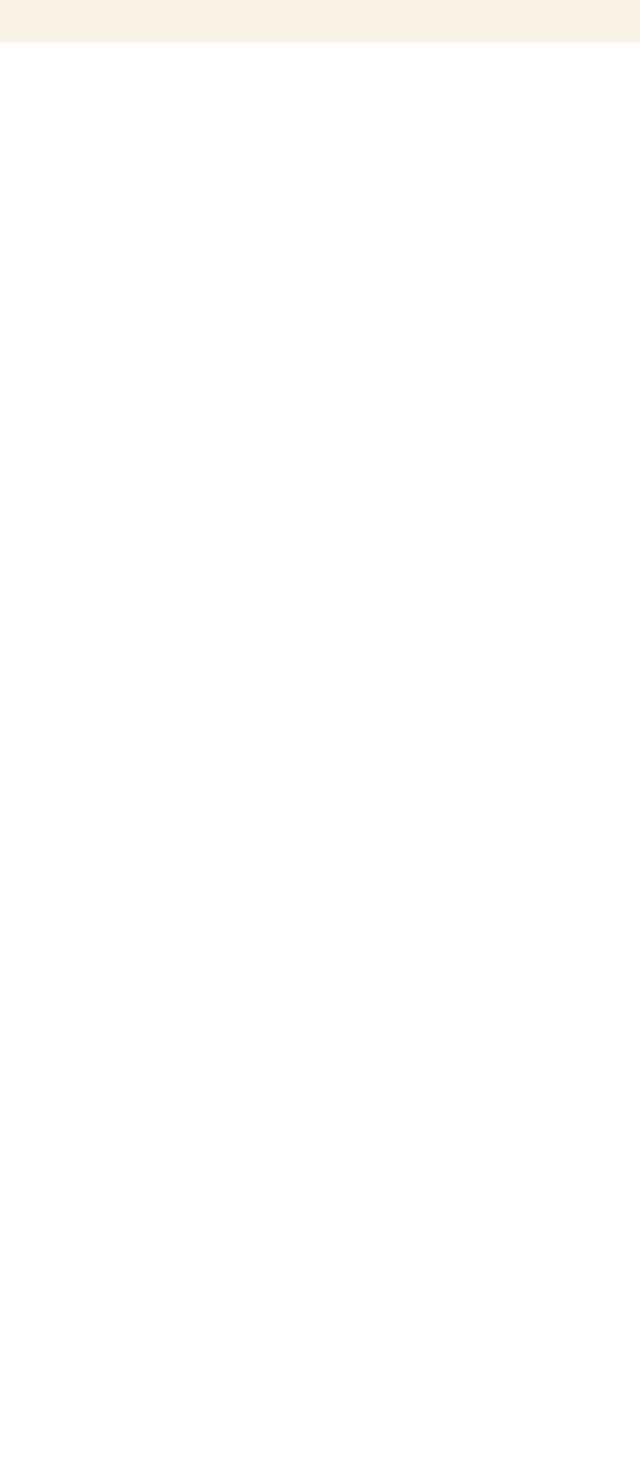
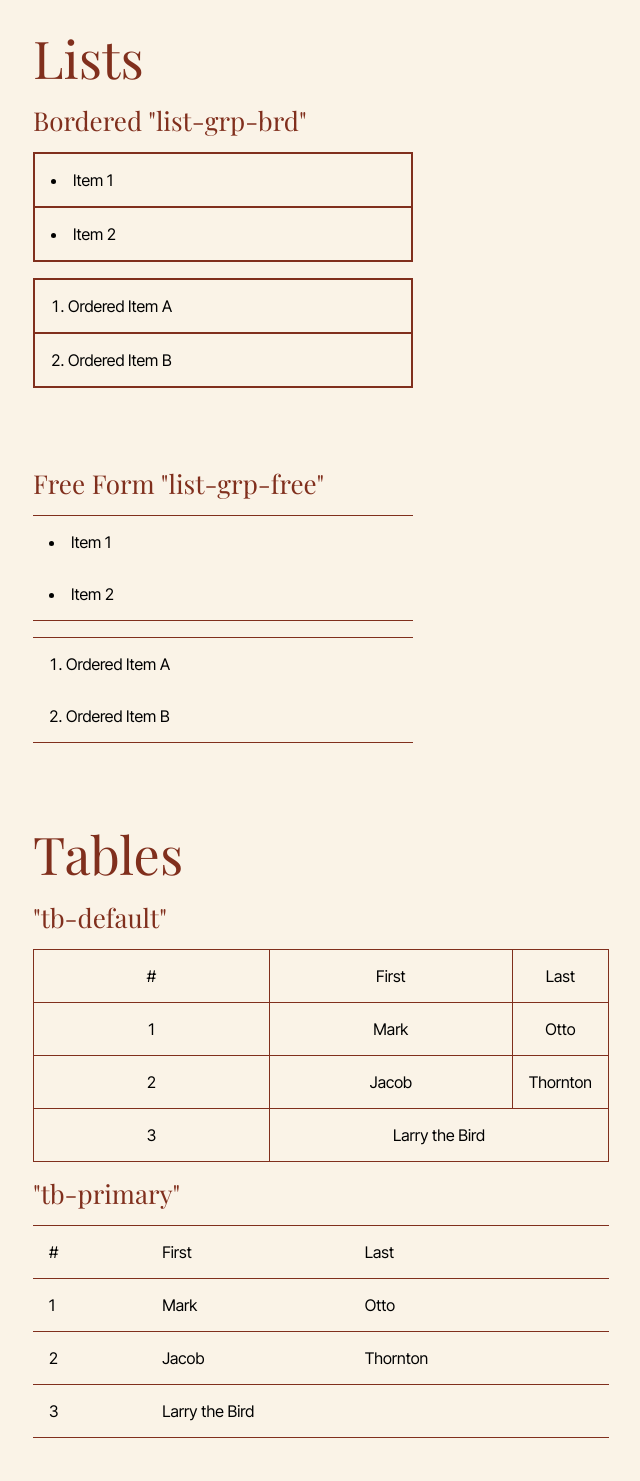
Before and after one commit to pham0188/css-framework, a plain HTML site: page index.html in a window 1280 px wide. Shown: the part 2941-4422 px from the top of the page, without its empty margins (31-671 px from the left). Before the commit the page ends 2984 px from the top, so only its background shows below. Drawn offline with nearby package versions, Linux system fonts and the light colour scheme; a web font is replaced by a local one.

Commit message:
completes the requirements

```diff
--- a/index.html
+++ b/index.html
@@ -1,31 +1,34 @@
 <!DOCTYPE html>
 <html lang="en">
   <head>
-    <meta charset="UTF-8">
-    <meta name="viewport" content="width=device-width, initial-scale=1.0">
-    <link rel="stylesheet" href="./css/vintage.css">
+    <meta charset="UTF-8" />
+    <meta name="viewport" content="width=device-width, initial-scale=1.0" />
+    <link rel="stylesheet" href="./css/vintage.css" />
     <title>Vintage CSS Framework</title>
   </head>
 
   <body>
     <section class="bg-red">
-<h1 class="pt-32 text-center text-white"> Welcome to Vintage CSS</h1>
-<p class="px-32 pt-5 pb-32 text-left text-white">Most modern CSS frameworks embrace minimalism, grids, and sans-serif clarity.
-    Vintage CSS dares to be different. Inspired by vintage design, timeless typography, this framework offers an elegant alternative to the sleek, sterile look of modern websites.
-
-    With serif-based headings but easy-to-read body paragraphs, Vintage CSS brings back the charm of a bygone era—while still being responsive, lightweight, and developer-friendly.
-
-    Whether you are building a personal portfolio, a boutique brand site, or a storytelling project, Vintage CSS helps you create experiences that feel crafted, timeless, and unique.</p>
+      <h1 class="pt-32 text-center text-white">Welcome to Vintage CSS</h1>
+      <p class="px-32 pt-5 pb-32 text-left text-white">
+        Most modern CSS frameworks embrace minimalism, grids, and sans-serif
+        clarity. Vintage CSS dares to be different. Inspired by vintage design,
+        timeless typography, this framework offers an elegant alternative to the
+        sleek, sterile look of modern websites. With serif-based headings but
+        easy-to-read body paragraphs, Vintage CSS brings back the charm of a
+        bygone era—while still being responsive, lightweight, and
+        developer-friendly. Whether you are building a personal portfolio, a
+        boutique brand site, or a storytelling project, Vintage CSS helps you
+        create experiences that feel crafted, timeless, and unique.
+      </p>
     </section>
-
-
 
     <!-- ===================== STYLESHEET ===================== -->
 
     <section class="p-10 bg-paper">
       <!-- Heading Section -->
 
-    <section class="p-6 mb-8 ">
+      <section class="p-6 mb-8">
         <h2 class="text-red">Headings</h2>
         <h1 class="mb-2">This is Heading 1</h1>
         <h2 class="mb-2">This is Heading 2</h2>
@@ -37,7 +40,7 @@
 
       <!-- Font Weight Section -->
 
-    <section class="p-6 mb-8 ">
+      <section class="p-6 mb-8">
         <h2 class="text-red">Font Weight Classes</h2>
         <p class="fw-thin mb-2">This is thin weight (100)</p>
         <p class="fw-extra-light mb-2">This is extra-light weight (200)</p>
@@ -53,13 +56,22 @@
       <!-- Padding Section -->
       <section class="p-6 mb-8">
         <h2 class="text-red">Padding Classes</h2>
-        <div class="p-4 mb-3 border-thin border-solid rounded-subtle" style="background: #e8dcc4;">
+        <div
+          class="p-4 mb-3 border-thin border-solid rounded-subtle"
+          style="background: #e8dcc4"
+        >
           .p-4 - Padding all sides (1rem)
         </div>
-        <div class="px-8 py-2 mb-3 border-thin border-solid rounded-subtle" style="background: #e8dcc4;">
+        <div
+          class="px-8 py-2 mb-3 border-thin border-solid rounded-subtle"
+          style="background: #e8dcc4"
+        >
           .px-8 .py-2 - Horizontal 2rem, Vertical 0.5rem
         </div>
-        <div class="pt-6 pb-3 pl-4 pr-8 border-thin border-solid rounded-subtle" style="background: #e8dcc4;">
+        <div
+          class="pt-6 pb-3 pl-4 pr-8 border-thin border-solid rounded-subtle"
+          style="background: #e8dcc4"
+        >
           .pt-6 .pb-3 .pl-4 .pr-8 - Individual sides
         </div>
       </section>
@@ -67,18 +79,27 @@
       <!-- Margin Section -->
       <section class="p-6 mb-8">
         <h2 class="text-red">Margin Classes</h2>
-        <div class="border-thin border-solid rounded-subtle" style="background: #e8dcc4;">
-            <div class="m-4 p-3" style="background: #d4c5a9;">
+        <div
+          class="border-thin border-solid rounded-subtle"
+          style="background: #e8dcc4"
+        >
+          <div class="m-4 p-3" style="background: #d4c5a9">
             .m-4 - Margin all sides (1rem)
           </div>
         </div>
-        <div class="mt-6 border-thin border-solid rounded-subtle" style="background: #e8dcc4;">
-            <div class="mx-auto p-3" style="background: #d4c5a9; width: 60%;">
+        <div
+          class="mt-6 border-thin border-solid rounded-subtle"
+          style="background: #e8dcc4"
+        >
+          <div class="mx-auto p-3" style="background: #d4c5a9; width: 60%">
             .mx-auto - Centered horizontally
           </div>
         </div>
-        <div class="mt-4 border-thin border-solid rounded-subtle" style="background: #e8dcc4;">
-            <div class="my-6 p-3" style="background: #d4c5a9;">
+        <div
+          class="mt-4 border-thin border-solid rounded-subtle"
+          style="background: #e8dcc4"
+        >
+          <div class="my-6 p-3" style="background: #d4c5a9">
             .my-6 - Vertical margin (1.5rem)
           </div>
         </div>
@@ -115,7 +136,7 @@
       <!-- Buttons -->
       <section class="p-6 mb-8">
         <h2 class="text-red">Buttons</h2>
-    <div class="mb-4">
+        <div class="mb-4 list-unordered">
           <button class="btn">Default</button>
           <button class="btn-primary">Primary</button>
           <button class="btn-secondary">Secondary</button>
@@ -124,9 +145,93 @@
         </div>
       </section>
 
+      <!-- Lists -->
+      <section class="p-6 mb-4">
+        <h2 class="text-red">Lists</h2>
+        <h4 class="text-red">Bordered "list-grp-brd"</h4>
 
-
+        <ul class="mb-4 list-grp list-grp-brd">
+          <li>Item 1</li>
+          <li>Item 2</li>
+        </ul>
+        <ol class="mb-4 list-grp list-grp-brd">
+          <li>Ordered Item A</li>
+          <li>Ordered Item B</li>
+        </ol>
       </section>
 
+      <section class="p-6 mb-4">
+        <h4 class="text-red">Free Form "list-grp-free"</h4>
+
+        <ul class="mb-4 list-grp list-grp-free">
+          <li>Item 1</li>
+          <li>Item 2</li>
+        </ul>
+        <ol class="mb-4 list-grp list-grp-free">
+          <li>Ordered Item A</li>
+          <li>Ordered Item B</li>
+        </ol>
+      </section>
+
+      <!-- Tables -->
+      <section class="p-6 mb-8">
+        <h2 class="text-red">Tables</h2>
+        <h4 class="text-red">"tb-default"</h4>
+        <table class="tb tb-default">
+          <thead>
+            <tr>
+              <th scope="col">#</th>
+              <th scope="col">First</th>
+              <th scope="col">Last</th>
+            </tr>
+          </thead>
+          <tbody>
+            <tr>
+              <th scope="row">1</th>
+              <td>Mark</td>
+              <td>Otto</td>
+            </tr>
+            <tr>
+              <th scope="row">2</th>
+              <td>Jacob</td>
+              <td>Thornton</td>
+            </tr>
+            <tr>
+              <th scope="row">3</th>
+              <td colspan="2">Larry the Bird</td>
+            </tr>
+          </tbody>
+        </table>
+
+        <h4 class="text-red">"tb-primary"</h4>
+        <div class="mb-4">
+          <table class="tb tb-primary">
+            <thead>
+              <tr>
+                <th scope="col">#</th>
+                <th scope="col">First</th>
+                <th scope="col">Last</th>
+              </tr>
+            </thead>
+            <tbody>
+              <tr>
+                <th scope="row">1</th>
+                <td>Mark</td>
+                <td>Otto</td>
+              </tr>
+              <tr>
+                <th scope="row">2</th>
+                <td>Jacob</td>
+                <td>Thornton</td>
+              </tr>
+              <tr>
+                <th scope="row">3</th>
+                <td colspan="2">Larry the Bird</td>
+              </tr>
+            </tbody>
+          </table>
+        </div>
+      </section>
+    </section>
   </body>
 </html>
--- a/src/components/_list.scss
+++ b/src/components/_list.scss
@@ -0,0 +1,54 @@
+@use "../variables" as var;
+
+@mixin list-bordered($width: "thin", $style: solid, $color: var.$red) {
+  @include var.border($width); // from your _border.scss
+  border-top-style: $style;
+  border-bottom-style: $style;
+  border-top-color: $color;
+  border-bottom-color: $color;
+  border-left-style: $style;
+  border-right-style: $style;
+  border-left-color: $color;
+  border-right-color: $color;
+}
+@mixin list-free($width: "thin", $style: solid, $color: var.$red) {
+  @include var.border-y($width); // from your _border.scss
+  border-top-style: $style;
+  border-bottom-style: $style;
+  border-top-color: $color;
+  border-bottom-color: $color;
+}
+
+.list-grp {
+  width: 33%;
+  text-align: map-get(var.$text-align, "left");
+  list-style-position: inside;
+}
+
+ul {
+  li {
+    list-style-type: disc;
+  }
+}
+
+ol {
+  li {
+    list-style-type: decimal;
+  }
+}
+
+.list-grp-brd {
+  @include list-bordered(thin, solid, var.$red);
+  li {
+    @include list-bordered(thin, solid, var.$red);
+    @include var.padding("4");
+  }
+}
+
+.list-grp-free {
+  @include list-free(thin, solid, var.$red);
+
+  li {
+    @include var.padding("4");
+  }
+}
--- a/src/components/_tables.scss
+++ b/src/components/_tables.scss
@@ -0,0 +1,44 @@
+@use "../variables" as var;
+
+@mixin table-style($color, $border-width, $border-style: solid) {
+  border-width: $border-width;
+  border-style: $border-style;
+  border-color: var.$red;
+  width: 50%;
+  @include var.margin-bottom("4");
+  text-align: map-get(var.$text-align, "center");
+}
+
+@mixin border-y-colored($width: "regular", $style: solid, $color: var.$red) {
+  @include var.border-y($width); // from your _border.scss
+  border-top-style: $style;
+  border-bottom-style: $style;
+  border-top-color: $color;
+  border-bottom-color: $color;
+}
+
+.tb {
+  width: 50%;
+  th,
+  td {
+    @include var.padding("4");
+  }
+}
+
+.tb-default {
+  @include table-style(var.$black, map-get(var.$border-width, "thin"));
+
+  th,
+  td {
+    @include var.padding("4");
+    @include table-style(var.$black, map-get(var.$border-width, "thin"));
+  }
+}
+
+.tb-primary {
+  th,
+  td {
+    @include var.padding("4");
+    @include border-y-colored("thin");
+  }
+}
--- a/src/components/index.scss
+++ b/src/components/index.scss
@@ -1,2 +1,4 @@
-@forward 'headings';
-@forward 'buttons';
+@forward "headings";
+@forward "buttons";
+@forward "tables";
+@forward "list";
--- a/src/variables/_colors.scss
+++ b/src/variables/_colors.scss
@@ -1,22 +1,24 @@
 // Colors
 
-$paper:      #faf3e7;
-$dust:       #C4BFAF;
-$ink:        #2C3E50;
-$grey:       #1E1E1E;
-$red:        #802F1D;
-$yellow:     #C98540;
-$black:      #000000;
-$white:      #FFFFFF;
+$paper: #faf3e7;
+$dust: #c4bfaf;
+$beige: #e8dcc4;
+$ink: #2c3e50;
+$grey: #1e1e1e;
+$red: #802f1d;
+$yellow: #c98540;
+$black: #000000;
+$white: #ffffff;
 
 /* map */
 $colors: (
-    'paper': $paper,
-    'dust': $dust,
-    'ink': $ink,
-    'grey': $grey,
-    'red': $red,
-    'yellow': $yellow,
-    'black': $black,
-    'white': $white
+  "paper": $paper,
+  "dust": $dust,
+  "beige": $beige,
+  "ink": $ink,
+  "grey": $grey,
+  "red": $red,
+  "yellow": $yellow,
+  "black": $black,
+  "white": $white,
 );
```
Also changed, not shown: src/variables/index.scss (+8 -4 lines), css/vintage.css, 1 other file. Lines whose indentation alone changed are shown as unchanged.
